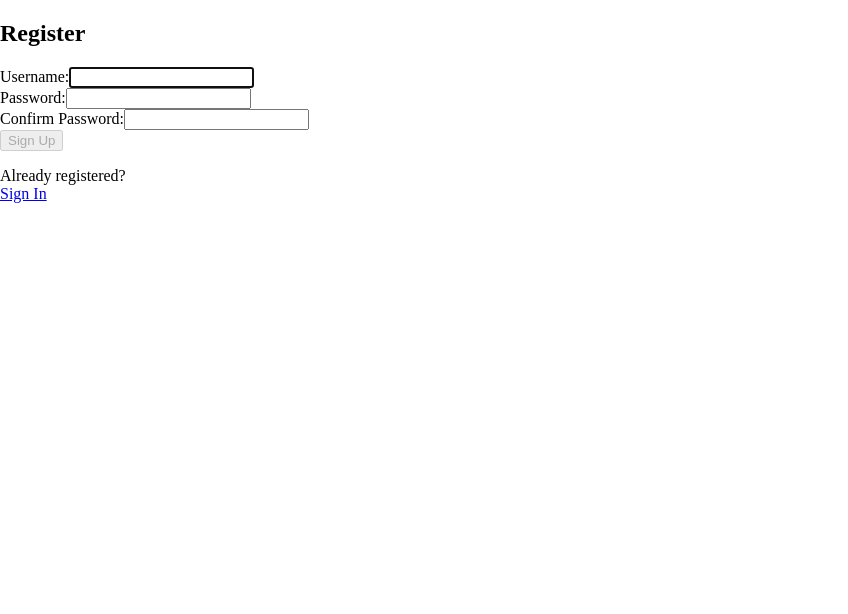
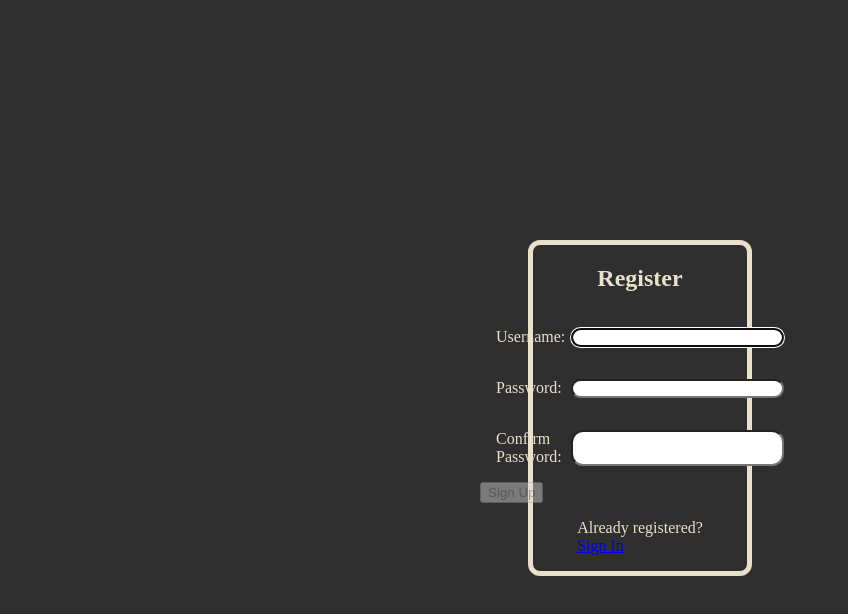
Before and after one commit to JesseSandvik/toolkit-frontend, a React (Create React App) app: page / in a window 1280 px wide. Shown: the top 614 px of the page, without its empty margins (0-848 px from the left). Built offline with nearby package versions, Linux system fonts and the light colour scheme.

Commit message:
register form stylized

```diff
--- a/package.json
+++ b/package.json
@@ -12,7 +12,9 @@
     "@testing-library/user-event": "^13.5.0",
     "react": "^17.0.2",
     "react-dom": "^17.0.2",
-    "react-scripts": "5.0.0"
+    "react-router-dom": "^6.2.1",
+    "react-scripts": "5.0.0",
+    "sass": "^1.49.9"
   },
   "scripts": {
     "start": "react-scripts start",
--- a/src/App.js
+++ b/src/App.js
@@ -1,5 +1,5 @@
 import Register from "./Register";
-import './styles/global.css';
+import './styles/global/global.css';
 
 function App() {
   return (
--- a/src/Register.js
+++ b/src/Register.js
@@ -62,10 +62,11 @@ const Register = () => {
     }
 
   return (
-      <section>
+      <section className='register-form'>
           <p ref={ errorRef } className={ errorMessage ? 'errmsg' : 'offscreen' } aria-live='assertive'>{ errorMessage }</p>
           <h1>Register</h1>
           <form onSubmit={ handleSubmit }>
+              <div className='item'>
                 <label htmlFor='username'>
                     Username:
                 </label>
@@ -93,6 +94,8 @@ const Register = () => {
                     Must begin with a letter.<br />
                     Letters, numbers, underscores, & hyphens are allowed.
                 </p>
+              </div>
+              <div className='item'>
                 <label htmlFor='password'>
                     Password:
                 </label>
@@ -122,6 +125,8 @@ const Register = () => {
                     <span aria-label='dollar sign'>$</span>
                     <span aria-label='percent'>%</span>
                 </p>
+              </div>
+              <div className='item'>
                 <label htmlFor='confirm_password'>
                     Confirm Password:
                 </label>
@@ -145,6 +150,7 @@ const Register = () => {
                     <FontAwesomeIcon icon={ faInfoCircle } />
                     Must match the password from the above input field.
                 </p>
+              </div>
               <button disabled={ !validName || !validPassword || !validMatch ? true : false }>Sign Up</button>
           </form>
           <p>
--- /dev/null
+++ b/src/styles/_config.scss
@@ -0,0 +1,3 @@
+$main-bg-color: #2f2f2f;
+$main-text-color: #eae0cc;
+$global-border-radius: 12px;
--- a/src/styles/global.css
+++ /dev/null
@@ -1,31 +0,0 @@
-* {
-    box-sizing: border-box;
-}
-
-body {
-    margin: 0;
-    padding: 0;
-    overflow-x: hidden;
-}
-
-.hide {
-    font-size: 0;
-    height: 0;
-    opacity: 0;
-    visibility: hidden;
-}
-
-.offscreen {
-    font-size: 0;
-    height: 0;
-    opacity: 0;
-    visibility: hidden;
-}
-
-.valid {
-    color: green;
-}
-
-.invalid {
-    color: red;
-}
--- /dev/null
+++ b/src/styles/global/global.css
@@ -0,0 +1,94 @@
+* {
+  -webkit-box-sizing: border-box;
+          box-sizing: border-box;
+}
+
+body {
+  background-color: #2f2f2f;
+  color: #eae0cc;
+  margin: 0;
+  padding: 0;
+  overflow-x: hidden;
+}
+
+.hide {
+  font-size: 0;
+  height: 0;
+  opacity: 0;
+  visibility: hidden;
+  width: 0;
+}
+
+.offscreen {
+  font-size: 0;
+  height: 0;
+  opacity: 0;
+  visibility: hidden;
+  width: 0;
+}
+
+.valid {
+  color: green;
+}
+
+.invalid {
+  color: red;
+}
+
+.instructions {
+  background-color: #000;
+  border-radius: 12px;
+  padding: 2rem;
+  position: fixed;
+  -webkit-transform: translate(-4.25%, 15%);
+          transform: translate(-4.25%, 15%);
+  width: 25vw;
+}
+
+.register-form {
+  -webkit-box-align: center;
+      -ms-flex-align: center;
+          align-items: center;
+  border: 5px solid #eae0cc;
+  border-radius: 12px;
+  display: -webkit-box;
+  display: -ms-flexbox;
+  display: flex;
+  -webkit-box-orient: vertical;
+  -webkit-box-direction: normal;
+      -ms-flex-direction: column;
+          flex-direction: column;
+  -webkit-box-pack: start;
+      -ms-flex-pack: start;
+          justify-content: flex-start;
+  min-height: 40vh;
+  margin: 15rem 33rem;
+}
+
+.register-form form .item {
+  display: -webkit-box;
+  display: -ms-flexbox;
+  display: flex;
+  -webkit-box-orient: horizontal;
+  -webkit-box-direction: normal;
+      -ms-flex-direction: row;
+          flex-direction: row;
+  -webkit-box-pack: justify;
+      -ms-flex-pack: justify;
+          justify-content: space-between;
+  padding: 1rem;
+  width: 25vw;
+}
+
+.register-form form .item label {
+  margin: 0;
+  padding: 0;
+  width: 10vw;
+}
+
+.register-form form .item input {
+  border-radius: 12px;
+  margin: 0;
+  padding: 0 1rem;
+}
+/*# sourceMappingURL=global.css.map */
--- /dev/null
+++ b/src/styles/global/global.scss
@@ -0,0 +1,80 @@
+@import "../_config.scss";
+
+* {
+    box-sizing: border-box;
+}
+
+body {
+    background-color: $main-bg-color;
+    color: $main-text-color;
+    margin: 0;
+    padding: 0;
+    overflow-x: hidden;
+}
+
+.hide {
+    font-size: 0;
+    height: 0;
+    opacity: 0;
+    visibility: hidden;
+    width: 0;
+}
+
+.offscreen {
+    font-size: 0;
+    height: 0;
+    opacity: 0;
+    visibility: hidden;
+    width: 0;
+}
+
+.valid {
+    color: green;
+}
+
+.invalid {
+    color: red;
+}
+
+.instructions {
+    background-color: #000;
+    border-radius: $global-border-radius;
+    padding: 2rem;
+    position: fixed;
+    transform: translate(-4.25%, 15%);
+    width: 25vw;
+}
+
+.register-form {
+    align-items:center;
+    border: 5px solid $main-text-color;
+    border-radius: $global-border-radius;
+    display: flex;
+    flex-direction: column;
+    justify-content: flex-start;
+    min-height: 40vh;
+    margin: 15rem 33rem;
+
+    form {
+
+        .item {
+            display: flex;
+            flex-direction: row;
+            justify-content:space-between;
+            padding: 1rem;
+            width: 25vw;
+
+            label {
+                margin: 0;
+                padding: 0;
+                width: 10vw;
+            }
+
+            input {
+                border-radius: $global-border-radius;
+                margin: 0;
+                padding: 0 1rem;
+            }
+        }
+    }
+}
```
Also changed, not shown: 2 other files (tests, documents, lock files or other folders). Lines whose indentation alone changed are shown as unchanged.
